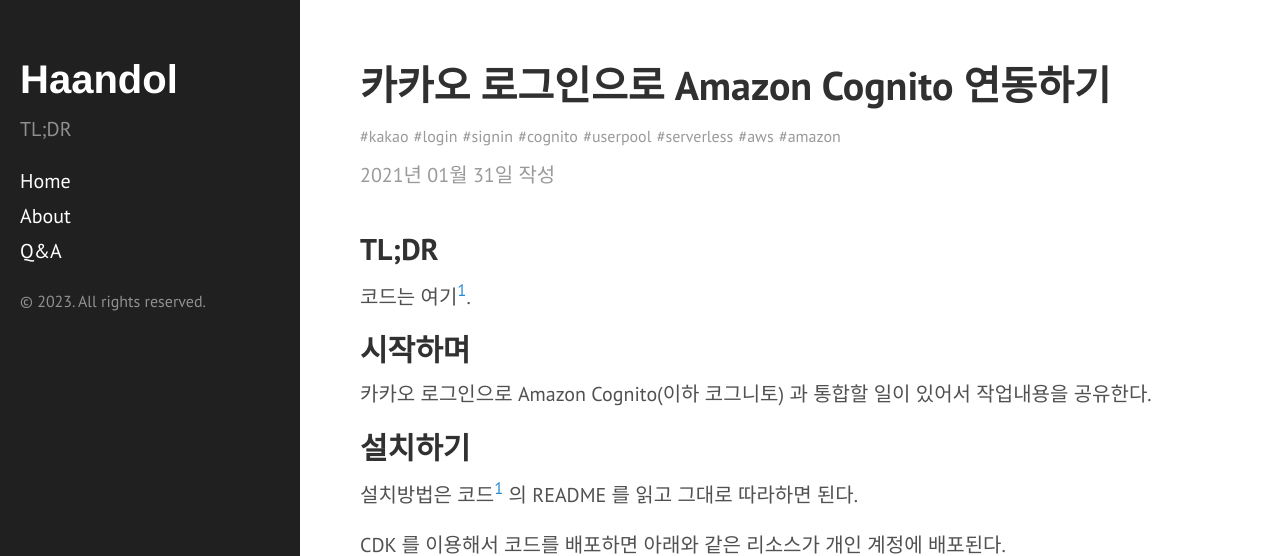
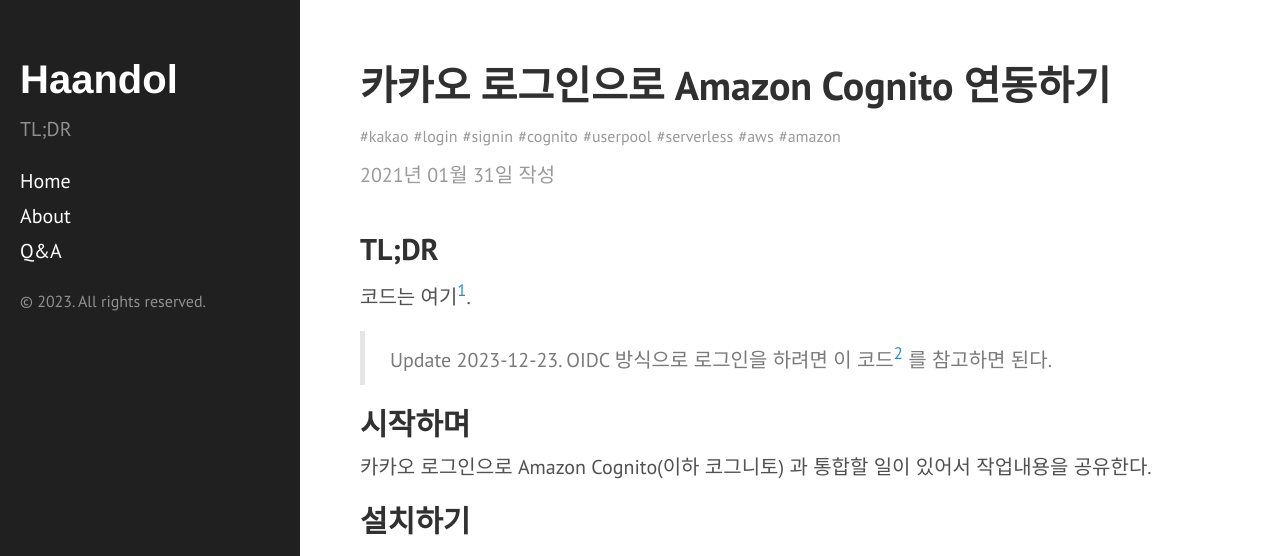
Before and after one commit to haandol/haandol.github.com, a Jekyll site: the page built from _posts/2021-01-31-cognito-kakao-login.md, in a window 1280 px wide and 900 px high, cut to the strip 0-556 px from the top of the window. Built offline with Jekyll 4.4.1, drawn with Linux system fonts in a browser that asks for light colours; comment, search, counter and statistics services are not loaded; some of the changed text lies outside the part shown.

Commit message:
update cognito kakao

```diff
--- a/_posts/2021-01-31-cognito-kakao-login.md
+++ b/_posts/2021-01-31-cognito-kakao-login.md
@@ -11,6 +11,8 @@
 ## TL;DR
 
 코드는 여기[^1].
+
+> Update 2023-12-23. OIDC 방식으로 로그인을 하려면 이 코드[^4] 를 참고하면 된다.
 
 ## 시작하며
 
@@ -95,8 +97,9 @@
 
 따라서 개별 사용자라는 개념이 필요하면 IdentityPool 이 아니라 UserPool 을 써야한다.
 
-----
+---
 
 [^1]: [Cognito Kakao Example](https://github.com/haandol/cognito-kakao-example)
 [^2]: [Lambda 트리거를 사용하여 사용자 풀 워크플로우 사용자 지정](https://docs.aws.amazon.com/ko_kr/cognito/latest/developerguide/cognito-user-identity-pools-working-with-aws-lambda-triggers.html)
 [^3]: [react-kakao-button](https://github.com/haandol/react-kakao-button)
+[^4]: [Cognito Kakao Example OIDC](https://github.com/haandol/cognito-kakao-example/tree/oidc)
```
